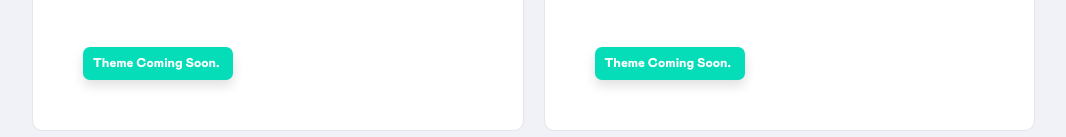
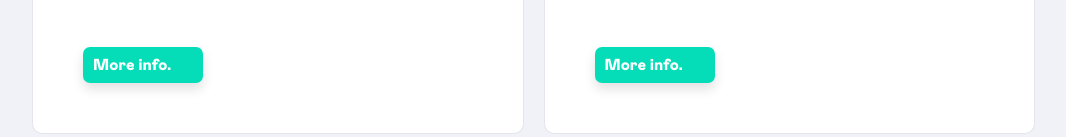
Before and after one commit to saranonearth/kanvas20, a plain HTML site: page index.html in a window 1280 px wide. Shown: the part 1614-1751 px from the top of the page, without its empty margins (96-1162 px from the left). Drawn offline with nearby package versions, Linux system fonts and the light colour scheme.

Commit message:
Fix: minor form changes

```diff
--- a/index.html
+++ b/index.html
@@ -115,7 +115,7 @@
           /></a>
         </div>
         <div class="f1">
-          <div class="white animated fadeInLeft delay-1s">gawds/kanvas</div>
+          <div class="white animated fadeInLeft delay-1s">submit</div>
           <div class="org-button animated zoomIn">+</div>
         </div>
       </nav>
@@ -151,8 +151,8 @@
                 prizes!
               </p>
 
-              <p class="green-btn ft sd wd">
-                Theme Coming Soon.
+              <p class="green-btn sd wd">
+                More info.
               </p>
             </div>
           </div>
@@ -166,8 +166,8 @@
                 masterpiece. Participate in the Graphic Design competition, and
                 stand a chance to win exciting prizes!
               </p>
-              <div class="green-btn ft sd gd">
-                Theme Coming Soon.
+              <div class="green-btn sd gd">
+                More info.
               </div>
             </div>
           </div>
--- a/style.css
+++ b/style.css
@@ -297,7 +297,7 @@ body {
   color: white;
   width: auto;
   background: #05ddb9;
-  width: 200px;
+  width: 120px;
   margin-top: 50px;
   border-radius: 7px;
 }
```
